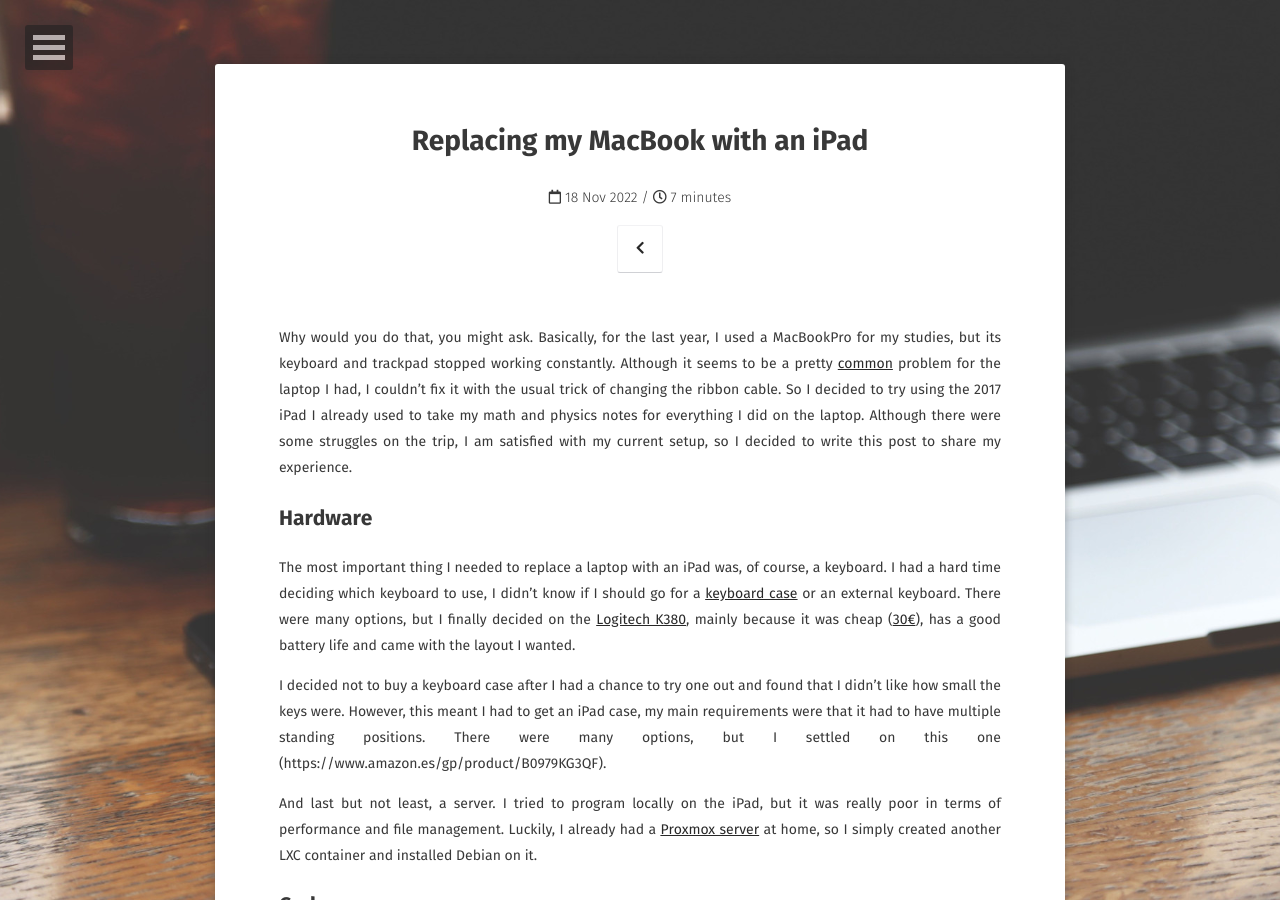
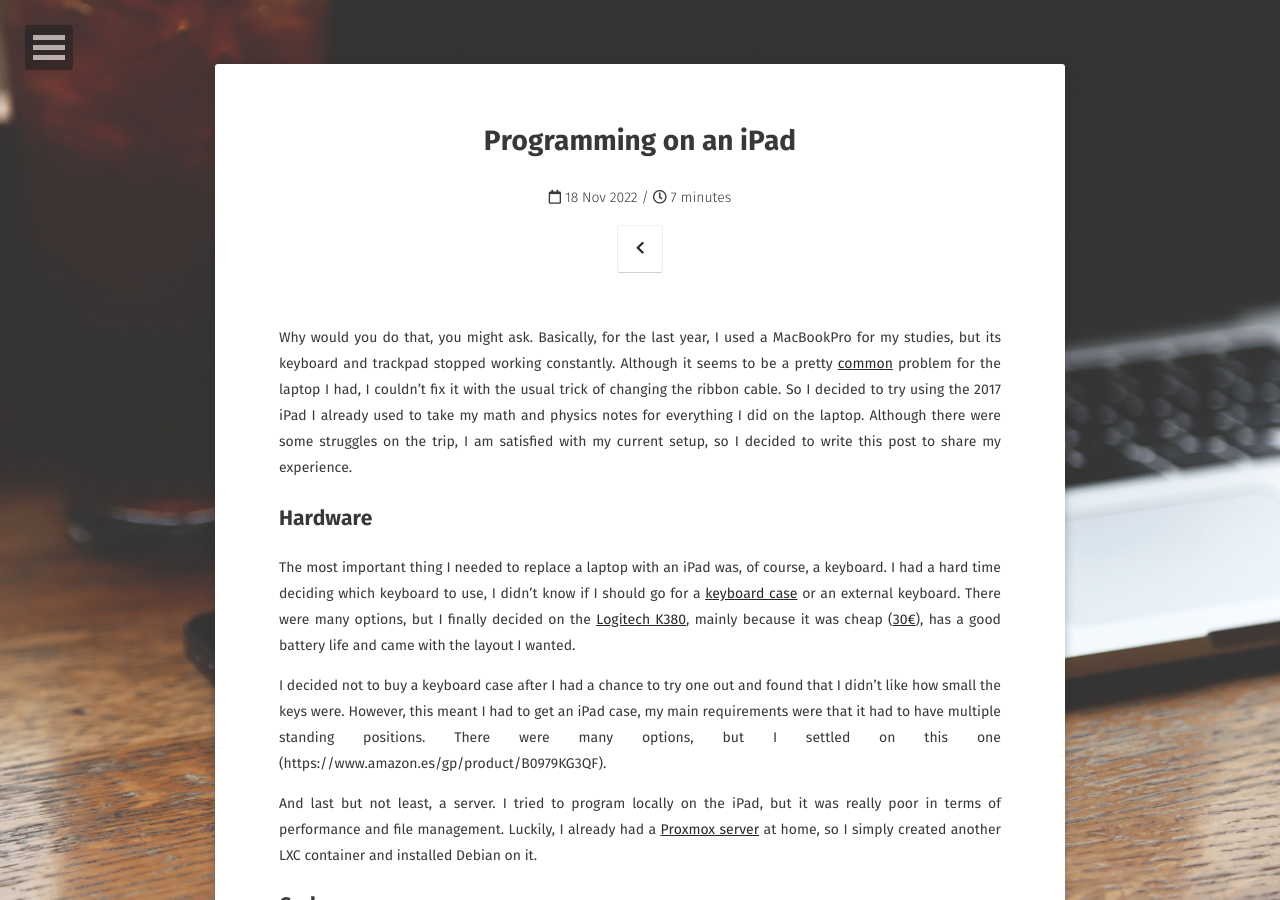
Before and after one commit to FuzzyGrim/blog, a Jekyll site: the page built from _posts/posts/2022-11-18-coding-on-ipad.md, in a window 1280 px wide and 900 px high. Built offline with Jekyll 4.4.1, drawn with Linux system fonts in a browser that asks for light colours; some web fonts are replaced.

Commit message:
change title

```diff
--- a/_posts/posts/2022-11-18-coding-on-ipad.md
+++ b/_posts/posts/2022-11-18-coding-on-ipad.md
@@ -1,6 +1,6 @@
 ---
 layout: post
-title: "Replacing my MacBook with an iPad"
+title: "Programming on an iPad"
 date: 2022-11-18
 excerpt: "VSCode and Neovim setup on iPad"
 tags: [docker, tutorial, programming]
```
